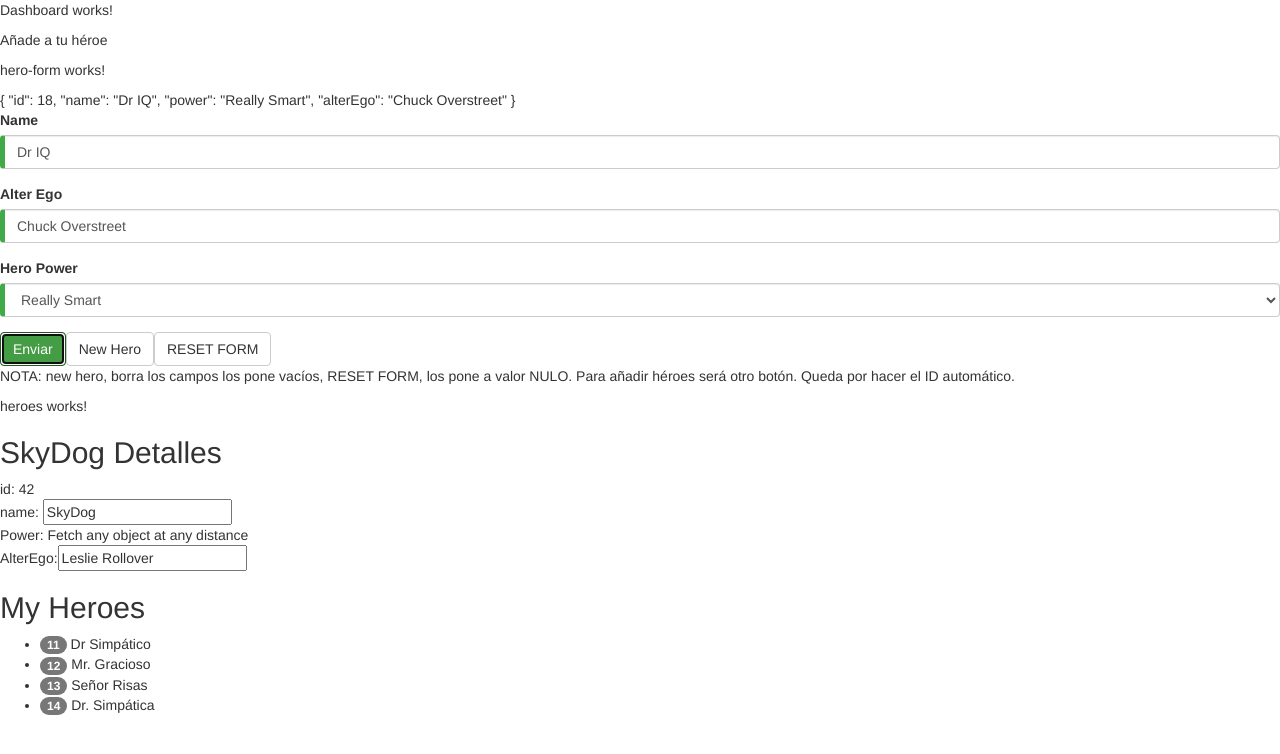
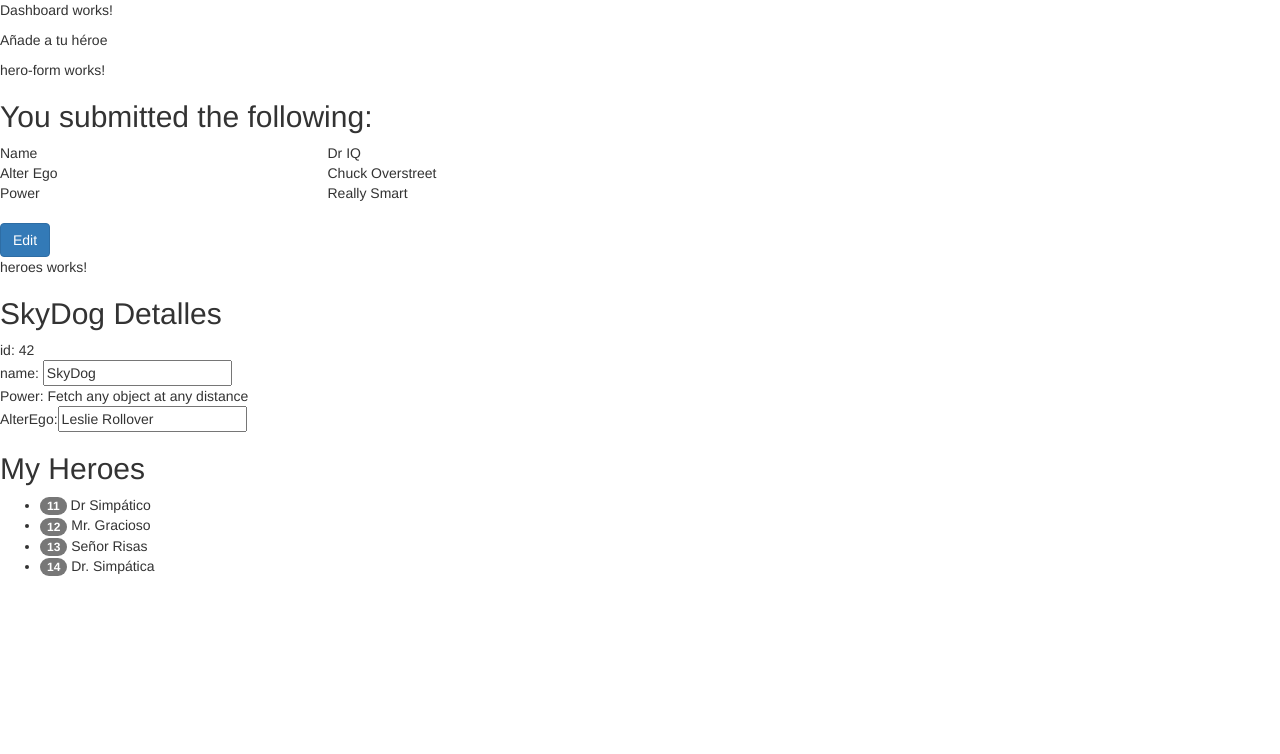
Before and after one commit to andriusmw/heroform3, an Angular app: page / in a window 1280 px wide. Both pictures are taken after a click on the button "Enviar". Shown: the top 754 px of the page. Built offline with nearby package versions, Linux system fonts and the light colour scheme.

Commit message:
boton submit + informe del submit

```diff
--- a/src/app/hero-form/hero-form.component.html
+++ b/src/app/hero-form/hero-form.component.html
@@ -1,6 +1,7 @@
 <p>hero-form works!</p>
 
-<div>
+<div  [hidden]="submitted">
+  <!--Se esconderá el formulario cuando sea submiteado-->
   <form (ngSubmit)="onSubmit()" #heroForm="ngForm"> <!--Bindea onSubmit() al formulario con ngsubmit-->
     {{ model | json }} <!--Lo transforma a json, string para mostrar arriba como lo que escribes se modifica-->
     <div class="form-group">
@@ -32,13 +33,19 @@
       </select>
     </div>
 
-<button type="submit" class="btn btn-success" [disabled]="!heroForm.form.valid">Enviar</button>
+<button type="submit" class="btn btn-success" [disabled]="!heroForm.form.valid" (click)="onSubmit()">Enviar</button>
 <!--Desabilita el botón cuando el estado del form es DISTINTO a valid ( el ! sifnifica disnto de lo que le sigue)-->
+<!--Llama la función onSubmit y arriba el formulario está escuchando esa llamada para cambiar la propiedad del form a hidden-->
 <button type="button" class="btn btn-default" (click)="newHero();   " >New Hero</button>
 <!--Limpia el form lo pone todo vacío PARA UN NUEVO HÉROE-->
 <button type="button" class="btn btn-default" (click)="newHero(); heroForm.reset()">RESET FORM</button>
 <!--Pone A NULL todos los valores. Menos el ID-->
-  </form>  <!--form para poder acceder con ngform-->
+
+
+
+
+
+</form>  <!--form para poder acceder con ngform-->
 
 
 <!--Añadimos los id y names para que cuando se le de a enviar se envien estos datos a las propiedades de la clase Hero.
@@ -51,7 +58,37 @@ a ver la lista. Luego una vista detalle del héroe selecionado.
 
 *Revisar Mock
 -->
+
+
+
+
+
+
 <p>NOTA: new hero, borra los campos los pone vacíos, RESET FORM, los pone a valor NULO.
   Para añadir héroes será otro botón. Queda por hacer el ID automático.
 </p>
 </div>
+
+
+<!----------------------------------------INFORME VISIBLE CUANDO SE HGAGA SUBMIT----------------------------------------------->
+
+<div [hidden]="!submitted">
+  <!--¿Cómo se vincula este div a la propiedad subbmited de arriba sino está dentro del form ni del ngSubmit?-->
+  <h2>You submitted the following:</h2>
+  <div class="row">
+    <div class="col-xs-3">Name</div>
+    <div class="col-xs-9">{{ model.name }}</div>
+  </div>
+  <div class="row">
+    <div class="col-xs-3">Alter Ego</div>
+    <div class="col-xs-9">{{ model.alterEgo }}</div>
+  </div>
+  <div class="row">
+    <div class="col-xs-3">Power</div>
+    <div class="col-xs-9">{{ model.power }}</div>
+  </div>
+  <br>
+  <button type="button" class="btn btn-primary" (click)="submitted=false">Edit</button>
+  <!--Tanto el submit de arriba como este afectan a ambos divs, por eso cada uno muestra y oculta el div que está programado
+  para ser mostrado u ocultado sin embargo, ¿Cómo se vinculan entre sí?-->
+</div>
--- a/src/app/hero-form/hero-form.component.ts
+++ b/src/app/hero-form/hero-form.component.ts
@@ -18,13 +18,14 @@ export class HeroFormComponent implements OnInit {
 
   submitted = false;
   //Establece el valor por defecto de la clase submitted que usaremos cuando le demos
-  //a enviar para guardar o modificar un heroe
+  //a enviar para guardar o modificar un heroe. Y ESTO HACE QUE EL FORMULARIO SEA VISIBLE AL PRINCIPIO
+  //CUANDO SE PONGA A TRUE, SERÁ INVISIBLE EL FORMULARIO YA QUE PUSIMOS QUE "HIDDEN ON SUBMITED"
 
   onSubmit() { this.submitted = true;
               console.log('Llamado onSubmit')}
 
   //Establece el método/funcion onSubmit() para que cuando eso ocurra, coja la clase submitted y
-  //la iguale a true.
+  //la iguale a true. Y ESO HACE QUE EL FORMULARIO SE ESCONDA. Y APAREZCA EL INFORME QUE PONDREMOS DESPUÉS.
 
   skyDog(): Hero {
     const myHero =  new Hero(42, 'SkyDog',
```
